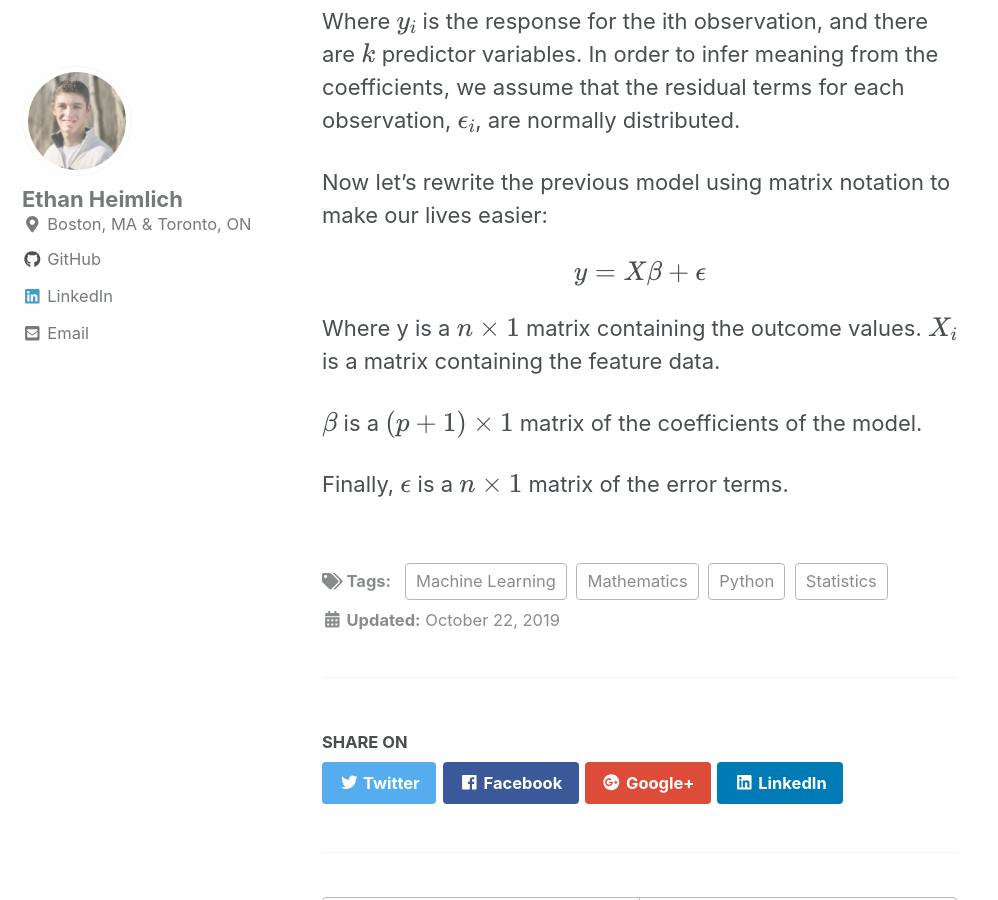
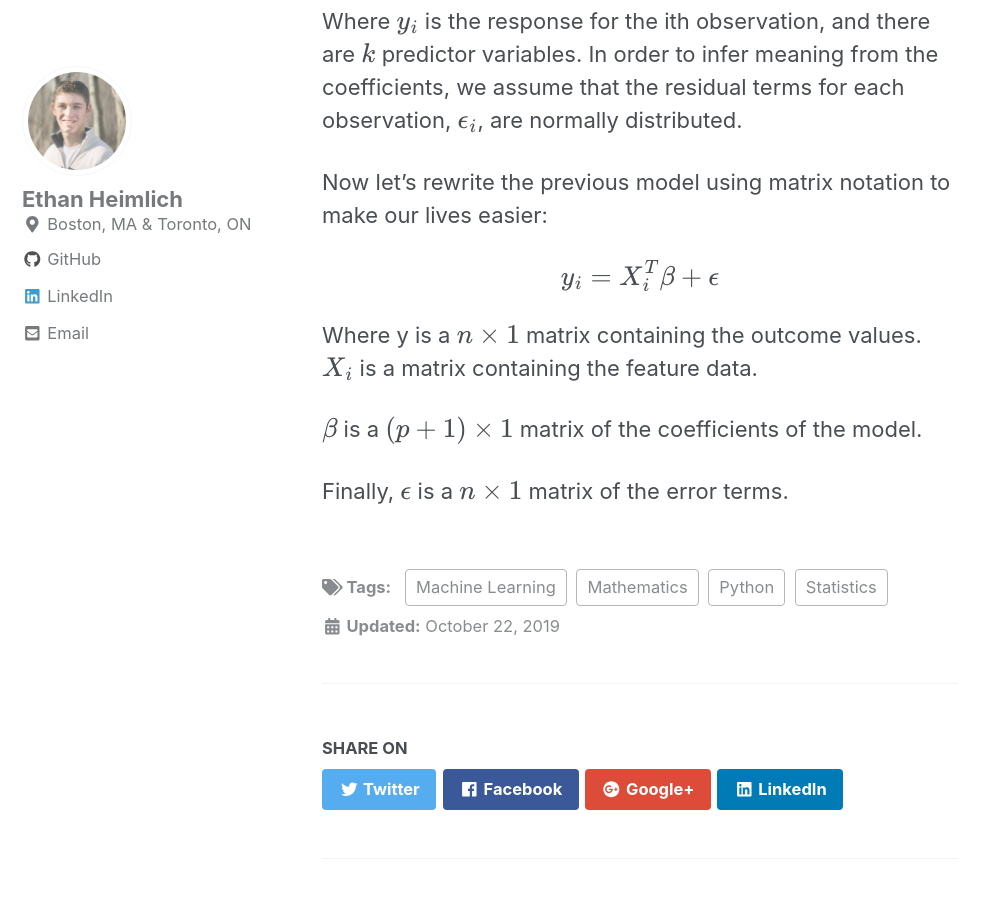
Before and after one commit to eheimlich/eheimlich.github.io, a Jekyll site: the page built from _posts/2019-10-22-generalized_linear_models.md, in a window 1280 px wide and 900 px high, scrolled down 1322 px. Shown: the whole window, without its empty margins (0-998 px from the left). Built offline with Jekyll 4.4.1, drawn with Linux system fonts in a browser that asks for light colours; cached includes are drawn as plain includes; nearby versions of some CDN libraries; formulas are drawn with MathJax 3.

```diff
--- a/_posts/2019-10-22-generalized_linear_models.md
+++ b/_posts/2019-10-22-generalized_linear_models.md
@@ -29,7 +29,7 @@ distributed.
 
 Now let's rewrite the previous model using matrix notation to make our lives easier:
 
-$$ y = X \beta + \epsilon $$
+$$ y_i = X_i^{T} \beta + \epsilon $$
 
 Where y is a $$ n \times 1 $$ matrix containing the outcome values. $$ X_i $$ is a matrix containing the
 feature data.
```
